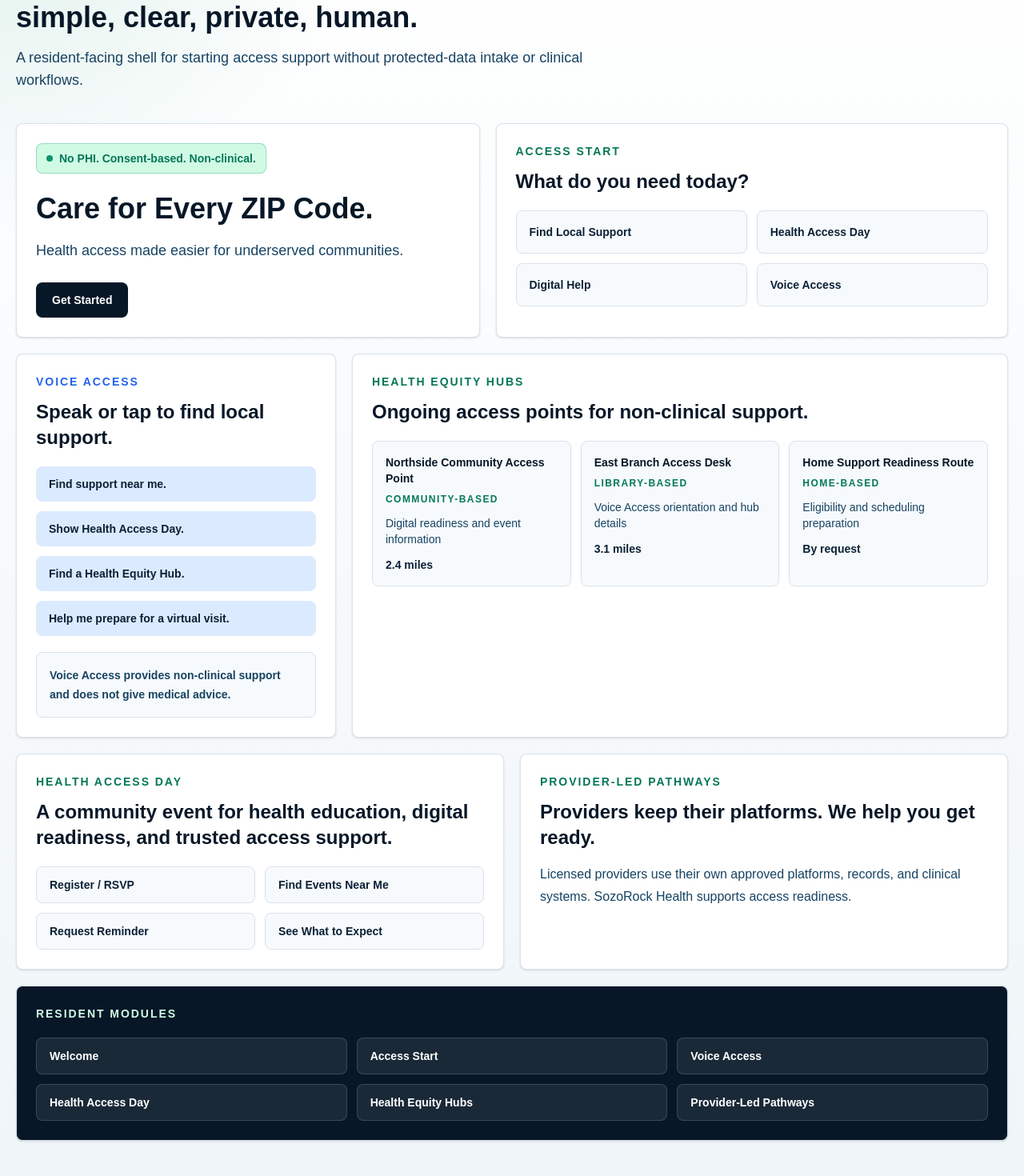
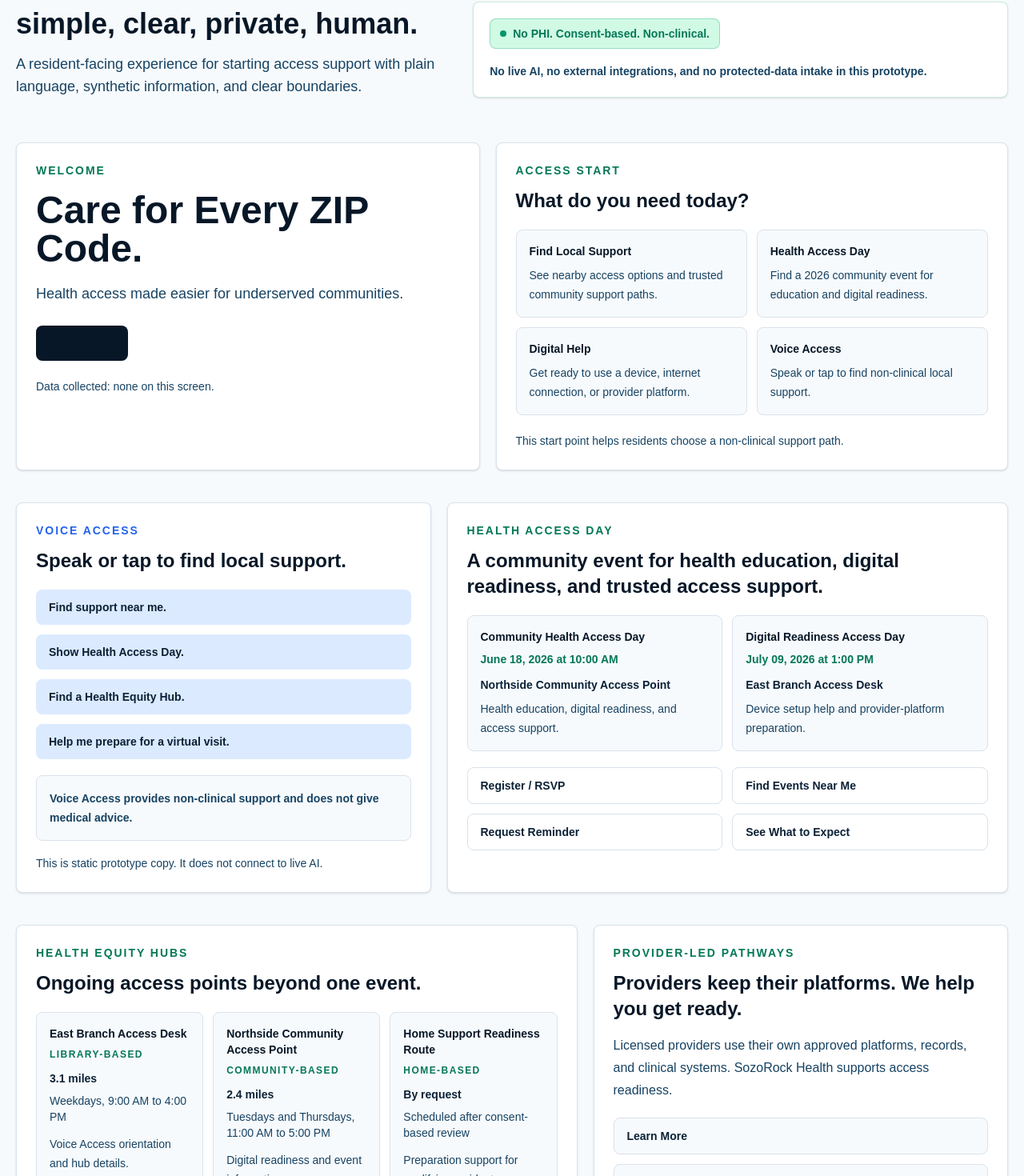
Before and after one commit to drolu-cmyk/health-sozorock, a Next.js app: page /resident in a window 1280 px wide. Shown: the part 151-1621 px from the top of the page at 80% size. Built offline with nearby package versions, Linux system fonts and the light colour scheme.

Commit message:
feat: build resident access layer screens

```diff
--- a/src/app/resident/page.tsx
+++ b/src/app/resident/page.tsx
@@ -1,69 +1,95 @@
 import { AssuranceBadge } from "@/components/assurance-badge";
 import { SectionHeading } from "@/components/section-heading";
 import { brand } from "@/lib/brand";
-import { hubExamples, residentModules } from "@/lib/mock-data";
-
-const accessActions = ["Find Local Support", "Health Access Day", "Digital Help", "Voice Access"];
+import { residentModules } from "@/lib/mock-data";
+import {
+  healthAccessDayEvents,
+  providerPathwayActions,
+  residentAccessActions,
+  residentHubExamples,
+  voiceAccessPrompts,
+} from "@/lib/resident-data";
 
 export default function ResidentPage() {
   return (
-    <div className="mx-auto max-w-7xl px-5 py-12">
+    <div className="bg-surface">
+      <section className="mx-auto max-w-7xl px-5 py-10 md:py-14">
+        <div className="grid gap-6 lg:grid-cols-[0.9fr_1.1fr] lg:items-end">
+          <div>
             <SectionHeading
               eyebrow={brand.layers.resident.name}
               title={`${brand.layers.resident.standard}.`}
-        description="A resident-facing shell for starting access support without protected-data intake or clinical workflows."
+              description="A resident-facing experience for starting access support with plain language, synthetic information, and clear boundaries."
             />
+          </div>
+          <div className="rounded-lg border border-access-600/20 bg-white p-5 shadow-sm">
+            <AssuranceBadge />
+            <p className="mt-4 text-sm font-semibold leading-6 text-foundation-700">
+              No live AI, no external integrations, and no protected-data intake in this prototype.
+            </p>
+          </div>
+        </div>
+      </section>
 
-      <section className="mt-10 grid gap-5 lg:grid-cols-[0.95fr_1.05fr]">
-        <div className="rounded-lg border border-line bg-white p-6 shadow-sm">
-          <AssuranceBadge />
-          <h1 className="mt-6 text-4xl font-bold tracking-normal text-foundation-950">
+      <section className="mx-auto grid max-w-7xl gap-5 px-5 pb-5 lg:grid-cols-[0.95fr_1.05fr]">
+        <article className="rounded-lg border border-line bg-white p-6 shadow-sm" id="welcome">
+          <p className="text-sm font-bold uppercase tracking-[0.14em] text-access-700">
+            Welcome
+          </p>
+          <h1 className="mt-4 text-4xl font-bold tracking-normal text-foundation-950 md:text-5xl">
             {brand.promise}
           </h1>
           <p className="mt-4 text-lg leading-8 text-foundation-700">
             Health access made easier for underserved communities.
           </p>
-          <button className="mt-6 rounded-lg bg-foundation-950 px-5 py-3 text-sm font-bold text-white">
+          <a
+            className="mt-6 inline-flex rounded-lg bg-foundation-950 px-5 py-3 text-sm font-bold text-white hover:bg-foundation-800"
+            href="#access-start"
+          >
             Get Started
-          </button>
-        </div>
+          </a>
+          <p className="mt-5 text-sm leading-6 text-foundation-700">
+            Data collected: none on this screen.
+          </p>
+        </article>
 
-        <div className="rounded-lg border border-line bg-white p-6 shadow-sm">
+        <article className="rounded-lg border border-line bg-white p-6 shadow-sm" id="access-start">
           <p className="text-sm font-bold uppercase tracking-[0.14em] text-access-700">
             Access Start
           </p>
-          <h2 className="mt-3 text-2xl font-bold text-foundation-950">
-            What do you need today?
-          </h2>
+          <h2 className="mt-3 text-2xl font-bold text-foundation-950">What do you need today?</h2>
           <div className="mt-5 grid gap-3 sm:grid-cols-2">
-            {accessActions.map((action) => (
-              <button
-                className="rounded-lg border border-line bg-surface px-4 py-4 text-left text-sm font-bold text-foundation-900 hover:border-access-600 hover:bg-access-100"
-                key={action}
+            {residentAccessActions.map((action) => (
+              <a
+                className="rounded-lg border border-line bg-surface px-4 py-4 text-left hover:border-access-600 hover:bg-access-100"
+                href={`#${action.title.toLowerCase().replaceAll(" ", "-")}`}
+                key={action.title}
               >
-                {action}
-              </button>
+                <span className="block text-sm font-bold text-foundation-950">{action.title}</span>
+                <span className="mt-2 block text-sm leading-6 text-foundation-700">
+                  {action.description}
+                </span>
+              </a>
             ))}
           </div>
-        </div>
+          <p className="mt-5 text-sm leading-6 text-foundation-700">
+            This start point helps residents choose a non-clinical support path.
+          </p>
+        </article>
       </section>
 
-      <section className="mt-5 grid gap-5 lg:grid-cols-3">
-        <article className="rounded-lg border border-line bg-white p-6 shadow-sm lg:col-span-1">
+      <section className="mx-auto grid max-w-7xl gap-5 px-5 py-5 lg:grid-cols-[0.85fr_1.15fr]">
+        <article className="rounded-lg border border-line bg-white p-6 shadow-sm" id="voice-access">
           <p className="text-sm font-bold uppercase tracking-[0.14em] text-signal-600">
             Voice Access
           </p>
-          <h2 className="mt-3 text-2xl font-bold text-foundation-950">
-            Speak or tap to find local support.
-          </h2>
+          <h2 className="mt-3 text-2xl font-bold text-foundation-950">Speak or tap to find local support.</h2>
           <div className="mt-5 space-y-3">
-            {[
-              "Find support near me.",
-              "Show Health Access Day.",
-              "Find a Health Equity Hub.",
-              "Help me prepare for a virtual visit.",
-            ].map((prompt) => (
-              <div className="rounded-lg bg-signal-100 px-4 py-3 text-sm font-semibold text-foundation-900" key={prompt}>
+            {voiceAccessPrompts.map((prompt) => (
+              <div
+                className="rounded-lg bg-signal-100 px-4 py-3 text-sm font-semibold text-foundation-900"
+                key={prompt}
+              >
                 {prompt}
               </div>
             ))}
@@ -71,48 +97,72 @@ export default function ResidentPage() {
           <p className="mt-5 rounded-lg border border-line bg-surface p-4 text-sm font-semibold leading-6 text-foundation-700">
             Voice Access provides non-clinical support and does not give medical advice.
           </p>
+          <p className="mt-4 text-sm leading-6 text-foundation-700">
+            This is static prototype copy. It does not connect to live AI.
+          </p>
         </article>
 
-        <article className="rounded-lg border border-line bg-white p-6 shadow-sm lg:col-span-2">
-          <p className="text-sm font-bold uppercase tracking-[0.14em] text-access-700">
-            Health Equity Hubs
-          </p>
-          <h2 className="mt-3 text-2xl font-bold text-foundation-950">
-            Ongoing access points for non-clinical support.
-          </h2>
-          <div className="mt-5 grid gap-3 md:grid-cols-3">
-            {hubExamples.map((hub) => (
-              <div className="rounded-lg border border-line bg-surface p-4" key={hub.name}>
-                <p className="text-sm font-bold text-foundation-950">{hub.name}</p>
-                <p className="mt-2 text-xs font-bold uppercase tracking-[0.12em] text-access-700">
-                  {hub.type}
-                </p>
-                <p className="mt-3 text-sm text-foundation-700">{hub.support}</p>
-                <p className="mt-3 text-sm font-semibold text-foundation-900">{hub.distance}</p>
-              </div>
-            ))}
-          </div>
-        </article>
-      </section>
-
-      <section className="mt-5 grid gap-5 lg:grid-cols-2">
-        <article className="rounded-lg border border-line bg-white p-6 shadow-sm">
+        <article className="rounded-lg border border-line bg-white p-6 shadow-sm" id="health-access-day">
           <p className="text-sm font-bold uppercase tracking-[0.14em] text-access-700">
             Health Access Day
           </p>
           <h2 className="mt-3 text-2xl font-bold text-foundation-950">
             A community event for health education, digital readiness, and trusted access support.
           </h2>
+          <div className="mt-5 grid gap-3 md:grid-cols-2">
+            {healthAccessDayEvents.map((event) => (
+              <div className="rounded-lg border border-line bg-surface p-4" key={event.title}>
+                <p className="text-sm font-bold text-foundation-950">{event.title}</p>
+                <p className="mt-2 text-sm font-semibold text-access-700">
+                  {event.date} at {event.time}
+                </p>
+                <p className="mt-3 text-sm font-semibold text-foundation-900">{event.location}</p>
+                <p className="mt-2 text-sm leading-6 text-foundation-700">{event.support}</p>
+              </div>
+            ))}
+          </div>
           <div className="mt-5 grid gap-3 sm:grid-cols-2">
-            {["Register / RSVP", "Find Events Near Me", "Request Reminder", "See What to Expect"].map((item) => (
-              <span className="rounded-lg border border-line bg-surface px-4 py-3 text-sm font-bold text-foundation-900" key={item}>
+            {["Register / RSVP", "Find Events Near Me", "Request Reminder", "See What to Expect"].map(
+              (item) => (
+                <span
+                  className="rounded-lg border border-line bg-white px-4 py-3 text-sm font-bold text-foundation-900"
+                  key={item}
+                >
                   {item}
                 </span>
+              ),
+            )}
+          </div>
+        </article>
+      </section>
+
+      <section className="mx-auto grid max-w-7xl gap-5 px-5 py-5 lg:grid-cols-[1.15fr_0.85fr]">
+        <article className="rounded-lg border border-line bg-white p-6 shadow-sm" id="health-equity-hubs">
+          <p className="text-sm font-bold uppercase tracking-[0.14em] text-access-700">
+            Health Equity Hubs
+          </p>
+          <h2 className="mt-3 text-2xl font-bold text-foundation-950">
+            Ongoing access points beyond one event.
+          </h2>
+          <div className="mt-5 grid gap-3 md:grid-cols-3">
+            {residentHubExamples.map((hub) => (
+              <div className="rounded-lg border border-line bg-surface p-4" key={hub.name}>
+                <p className="text-sm font-bold text-foundation-950">{hub.name}</p>
+                <p className="mt-2 text-xs font-bold uppercase tracking-[0.12em] text-access-700">
+                  {hub.type}
+                </p>
+                <p className="mt-3 text-sm font-semibold text-foundation-900">{hub.distance}</p>
+                <p className="mt-2 text-sm text-foundation-700">{hub.hours}</p>
+                <p className="mt-3 text-sm leading-6 text-foundation-700">{hub.support}</p>
+              </div>
             ))}
           </div>
+          <p className="mt-5 text-sm leading-6 text-foundation-700">
+            Hub listings show non-clinical support availability using synthetic prototype data.
+          </p>
         </article>
 
-        <article className="rounded-lg border border-line bg-white p-6 shadow-sm">
+        <article className="rounded-lg border border-line bg-white p-6 shadow-sm" id="provider-led-pathways">
           <p className="text-sm font-bold uppercase tracking-[0.14em] text-access-700">
             Provider-Led Pathways
           </p>
@@ -123,20 +173,47 @@ export default function ResidentPage() {
             Licensed providers use their own approved platforms, records, and clinical systems.
             SozoRock Health supports access readiness.
           </p>
+          <div className="mt-5 grid gap-3">
+            {providerPathwayActions.map((action) => (
+              <span
+                className="rounded-lg border border-line bg-surface px-4 py-3 text-sm font-bold text-foundation-900"
+                key={action}
+              >
+                {action}
+              </span>
+            ))}
+          </div>
+          <p className="mt-5 rounded-lg border border-line bg-access-100 p-4 text-sm font-semibold leading-6 text-access-700">
+            SozoRock Health supports access readiness while providers keep responsibility for
+            their own platforms and services.
+          </p>
         </article>
       </section>
 
-      <section className="mt-5 rounded-lg border border-line bg-foundation-950 p-6 text-white shadow-sm">
+      <section className="mx-auto max-w-7xl px-5 py-5 pb-12">
+        <article className="rounded-lg border border-line bg-foundation-950 p-6 text-white shadow-sm">
+          <div className="flex flex-col gap-4 md:flex-row md:items-start md:justify-between">
+            <div>
               <p className="text-sm font-bold uppercase tracking-[0.14em] text-access-100">
                 Resident modules
               </p>
+              <h2 className="mt-3 text-2xl font-bold">A simple six-screen resident path.</h2>
+            </div>
+            <span className="rounded-lg bg-white/10 px-4 py-3 text-sm font-bold text-access-100">
+              {brand.trustBoundary}
+            </span>
+          </div>
           <div className="mt-5 grid gap-3 md:grid-cols-3">
             {residentModules.map((module) => (
-            <span className="rounded-lg border border-white/15 bg-white/8 px-4 py-3 text-sm font-bold" key={module}>
+              <span
+                className="rounded-lg border border-white/15 bg-white/8 px-4 py-3 text-sm font-bold"
+                key={module}
+              >
                 {module}
               </span>
             ))}
           </div>
+        </article>
       </section>
     </div>
   );
--- /dev/null
+++ b/src/lib/resident-data.ts
@@ -0,0 +1,72 @@
+export const residentAccessActions = [
+  {
+    title: "Find Local Support",
+    description: "See nearby access options and trusted community support paths.",
+  },
+  {
+    title: "Health Access Day",
+    description: "Find a 2026 community event for education and digital readiness.",
+  },
+  {
+    title: "Digital Help",
+    description: "Get ready to use a device, internet connection, or provider platform.",
+  },
+  {
+    title: "Voice Access",
+    description: "Speak or tap to find non-clinical local support.",
+  },
+] as const;
+
+export const voiceAccessPrompts = [
+  "Find support near me.",
+  "Show Health Access Day.",
+  "Find a Health Equity Hub.",
+  "Help me prepare for a virtual visit.",
+] as const;
+
+export const healthAccessDayEvents = [
+  {
+    title: "Community Health Access Day",
+    date: "June 18, 2026",
+    time: "10:00 AM",
+    location: "Northside Community Access Point",
+    support: "Health education, digital readiness, and access support.",
+  },
+  {
+    title: "Digital Readiness Access Day",
+    date: "July 09, 2026",
+    time: "1:00 PM",
+    location: "East Branch Access Desk",
+    support: "Device setup help and provider-platform preparation.",
+  },
+] as const;
+
+export const residentHubExamples = [
+  {
+    name: "East Branch Access Desk",
+    type: "Library-based",
+    hours: "Weekdays, 9:00 AM to 4:00 PM",
+    distance: "3.1 miles",
+    support: "Voice Access orientation and hub details.",
+  },
+  {
+    name: "Northside Community Access Point",
+    type: "Community-based",
+    hours: "Tuesdays and Thursdays, 11:00 AM to 5:00 PM",
+    distance: "2.4 miles",
+    support: "Digital readiness and event information.",
+  },
+  {
+    name: "Home Support Readiness Route",
+    type: "Home-based",
+    hours: "Scheduled after consent-based review",
+    distance: "By request",
+    support: "Preparation support for qualifying residents.",
+  },
+] as const;
+
+export const providerPathwayActions = [
+  "Learn More",
+  "Prepare for a Visit",
+  "Find Available Support",
+] as const;
```
Lines whose indentation alone changed are shown as unchanged.
